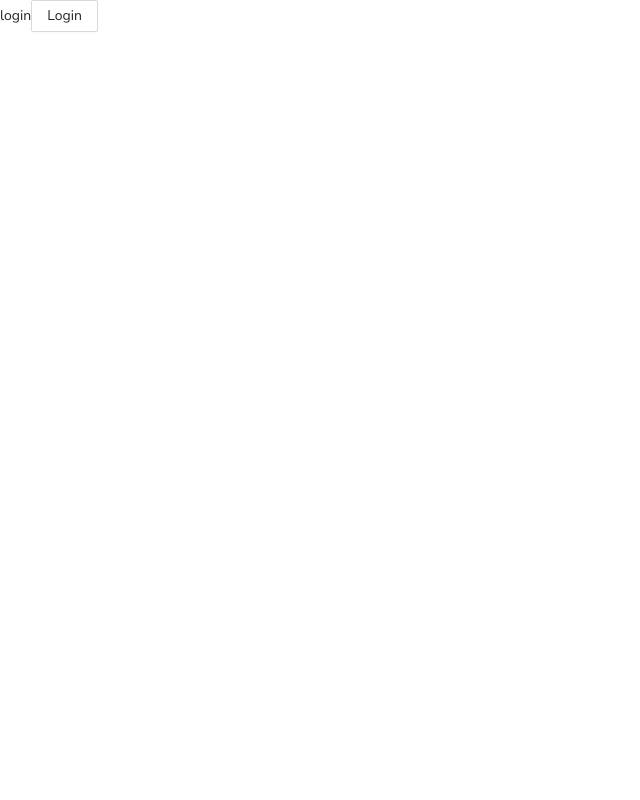
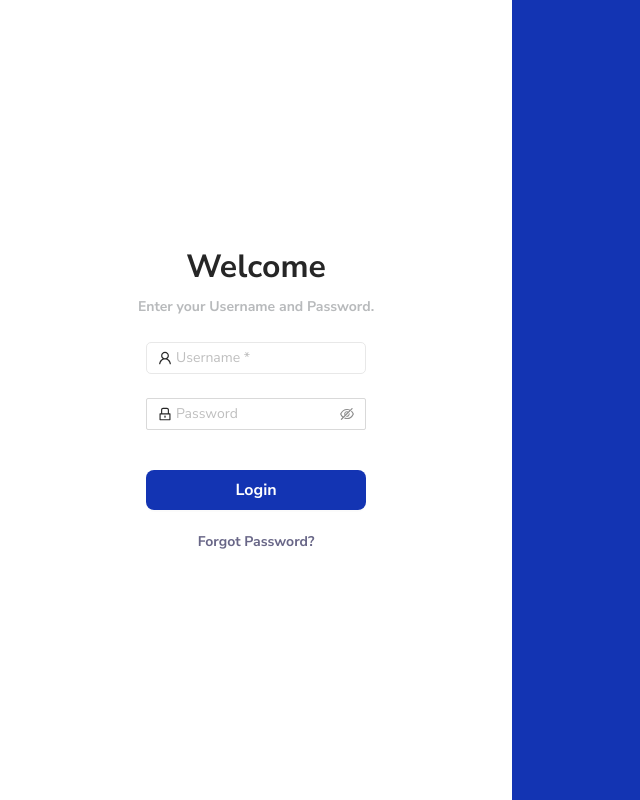
Before and after one commit to Mohammed-Yasin-Mulla/Vouch-Digital, a Next.js app: page / in a window 1280 px wide. Shown: the whole page, without its empty margins (0-640 px from the left). Built offline with nearby package versions, Linux system fonts and the light colour scheme.

Commit message:
faet: made login page

```diff
--- a/components/FormComp/FormInput.tsx
+++ b/components/FormComp/FormInput.tsx
@@ -5,7 +5,7 @@ import styled from "styled-components";
 interface FormInputProps {
   label?: string;
   name: string;
-  placeHolder?: string;
+  placeHolder: string;
   rule?: string;
   defaultValue?: string;
   width?: string;
--- a/pages/index.tsx
+++ b/pages/index.tsx
@@ -1,18 +1,107 @@
-import { Button } from "antd";
+import { Button, Form, Input, Typography } from "antd";
+import { UserOutlined, LockOutlined } from "@ant-design/icons";
 import router from "next/router";
 import React from "react";
+import styled from "styled-components";
+import FormInput from "../components/FormComp/FormInput";
 
 export default function index() {
   const onClick = () => {
-    console.log("clicked");
     router.replace("/view-clients");
     localStorage.setItem("token", "red");
   };
 
+  const OnFinishHandler = (values: any) => {
+    console.log(values);
+  };
+
+  const OnFinishFailedHandler = (errorInfo: any) => {
+    console.log("Failed:", errorInfo);
+  };
+
   return (
-    <div>
-      login
-      <Button onClick={onClick}>Login</Button>
-    </div>
+    <Wrapper>
+      <LoginWrapper>
+        <StyledTitle>Welcome</StyledTitle>
+        <StyledSubTitle>Enter your Username and Password.</StyledSubTitle>
+        <Form onFinish={OnFinishHandler} onFinishFailed={OnFinishFailedHandler}>
+          <FormInput
+            prefix={<UserOutlined />}
+            name="user_name"
+            placeHolder="Username"
+            rule="Please enter your username"
+          />
+          <Form.Item
+            name="password"
+            rules={[{ required: true, message: "Please input your password!" }]}
+          >
+            <Input.Password
+              placeholder="Password"
+              prefix={<LockOutlined />}
+              style={{ width: "100%" }}
+            />
+          </Form.Item>
+          {/* <Button onClick={onClick}>Login</Button> */}
+          <StyledLoginButton htmlType="submit">Login</StyledLoginButton>
+          <StyledForgotPasswordButton type="link">
+            Forgot Password?
+          </StyledForgotPasswordButton>
+        </Form>
+      </LoginWrapper>
+      <StyledSection></StyledSection>
+    </Wrapper>
   );
 }
+
+const Wrapper = styled.div`
+  display: flex;
+  height: 100vh;
+`;
+
+const LoginWrapper = styled.div`
+  display: flex;
+  flex-direction: column;
+  justify-content: center;
+  align-items: center;
+  width: 40%;
+`;
+
+const StyledTitle = styled(Typography.Text)`
+  font-size: 32px;
+  font-weight: 700;
+  margin-bottom: 4px;
+
+`;
+
+const StyledSubTitle = styled(Typography.Text)`
+  font-size: 14px;
+  font-weight: 700;
+  color: #b8babc;
+    margin-bottom: 24px;
+`;
+
+const StyledSection = styled.div`
+  display: flex;
+  background-color: #1334b3;
+  width: 60%;
+`;
+
+const StyledLoginButton = styled(Button)`
+  background-color: #1334b3;
+  color: white;
+  border: none;
+  border-radius: 8px;
+  width: 100%;
+  height: 40px;
+  font-size: 16px;
+  font-weight: 700;
+  margin-top: 16px;
+  margin-bottom: 16px;
+`;
+
+const StyledForgotPasswordButton = styled(Button)`
+  font-size: 14px;
+  font-weight: 700;
+  width: 100%;
+  color: #686687;
+`;
```
